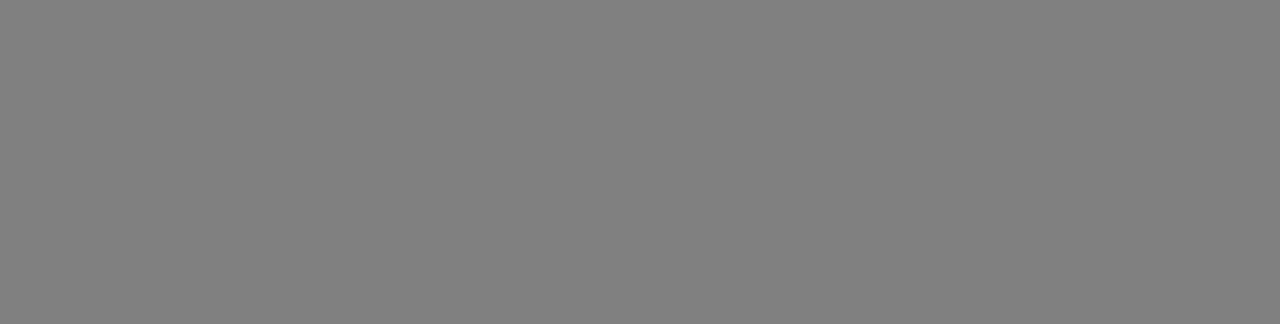
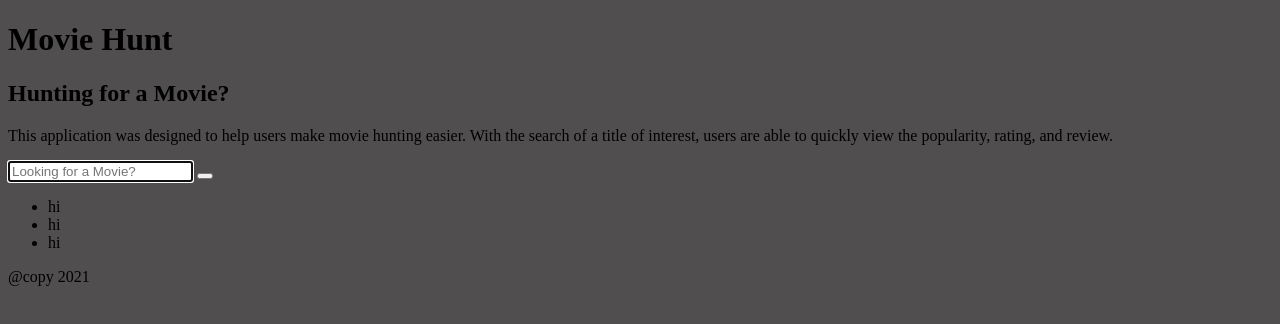
Before and after one commit to alexreveles/movie-hunt-app, a plain HTML site: page index.html in a window 1280 px wide. Drawn offline with Linux system fonts and the light colour scheme.

Commit message:
updated structure

```diff
--- a/assets/styles.css
+++ b/assets/styles.css
@@ -1,3 +1,3 @@
 body{
-    background-color: gray;
+    background-color: rgb(80, 78, 78);
 }
--- a/index.html
+++ b/index.html
@@ -8,7 +8,45 @@
 
 </head>
 <body>
+    <header>
+        <h1>Movie Hunt</h1>
+        <h2>Hunting for a Movie?</h2>
+        <p>This application was designed to help users make movie hunting easier.
+             With the search of a title of interest, users are able to quickly view the popularity, rating, and review. </p>
+    </header>
+    <!-- container for search input-->
+    <div class="container ">
+        <div id="user-form">
+            <label class="form-label" class="search-movie"></label>
+            <input name="searchMovie" id="seach-movie" type="text" autofocus="true" class="movieAdder" placeholder="Looking for a Movie?" required>
+            <button id="search-movie-btn" class="btn"><i></i></button>
+        </div>
+
+        <!-- container for current movie display-->
+        <div class="movie-history">
+            <ul>
+                <li>hi</li>
+                <li>hi</li>
+                <li>hi</li>
+            </ul>
+
+
+        </div>
+
+        <!-- Movie container recent searches-->
+        <div class="currentMovie">
+
+        </div>
+
+
+
+
+
+
+
+    </div>
 
     <script src="assets/script.js"></script>
 </body>
+<footer>@copy 2021</footer>
 </html>
```
